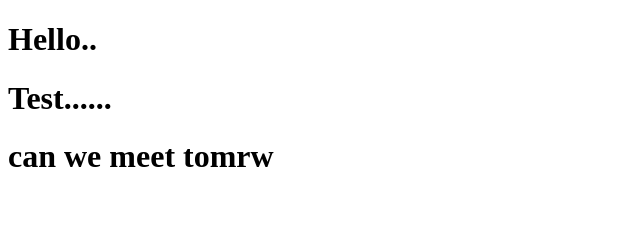
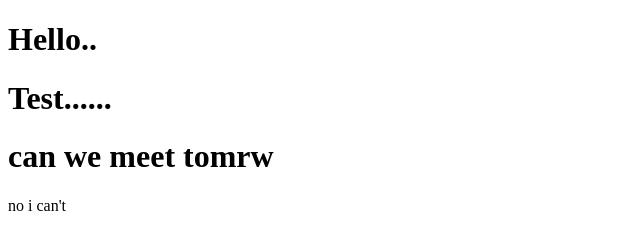
Before and after one commit to sayyidmahmood/datewithgit-sample, a plain HTML site: page index.html in a window 1280 px wide. Shown: the full height of the page, 0-640 px from the left. Drawn offline with Linux system fonts and the light colour scheme.

Commit message:
negative answer added

```diff
--- a/index.html
+++ b/index.html
@@ -9,5 +9,6 @@
     <h1>Hello..</h1>
     <h1>Test......</h1>
     <h1>can we meet tomrw</h1>
+    <h11> no i can't</h11>
 </body>
 </html>
```
